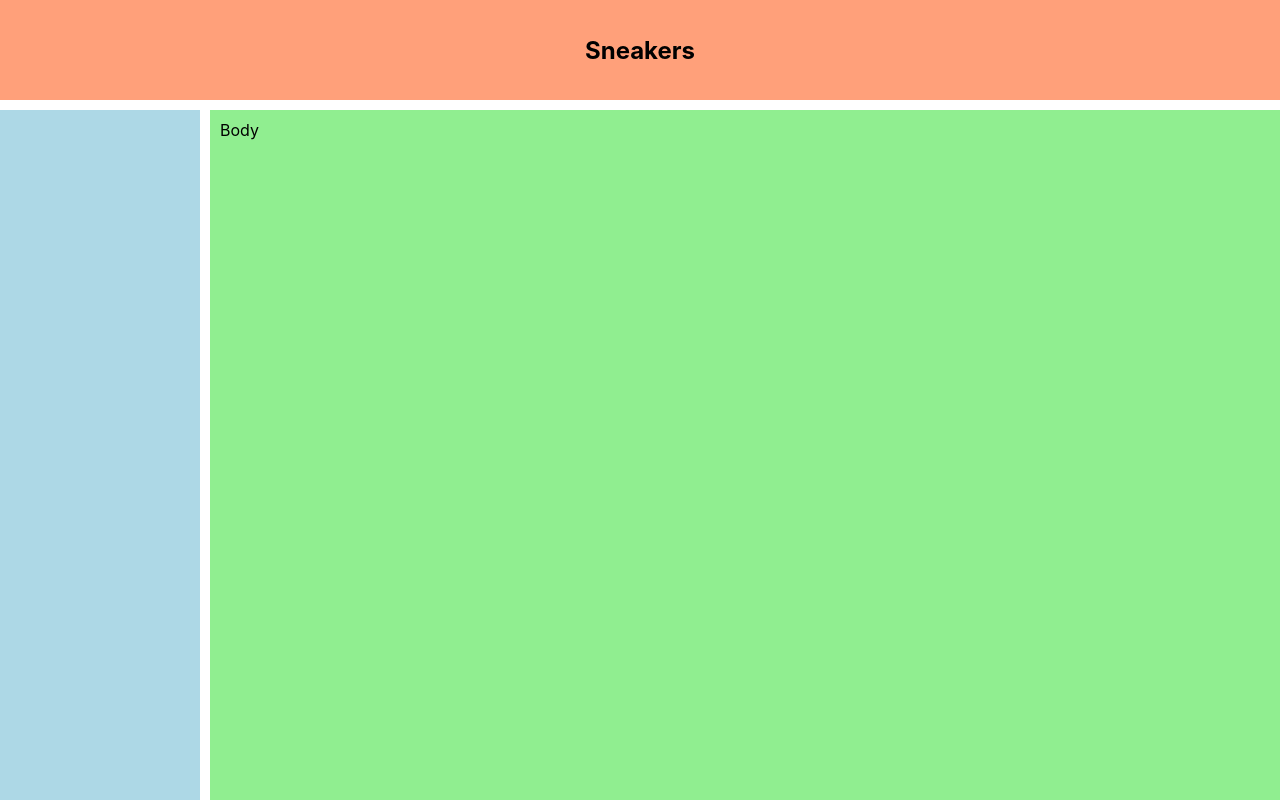
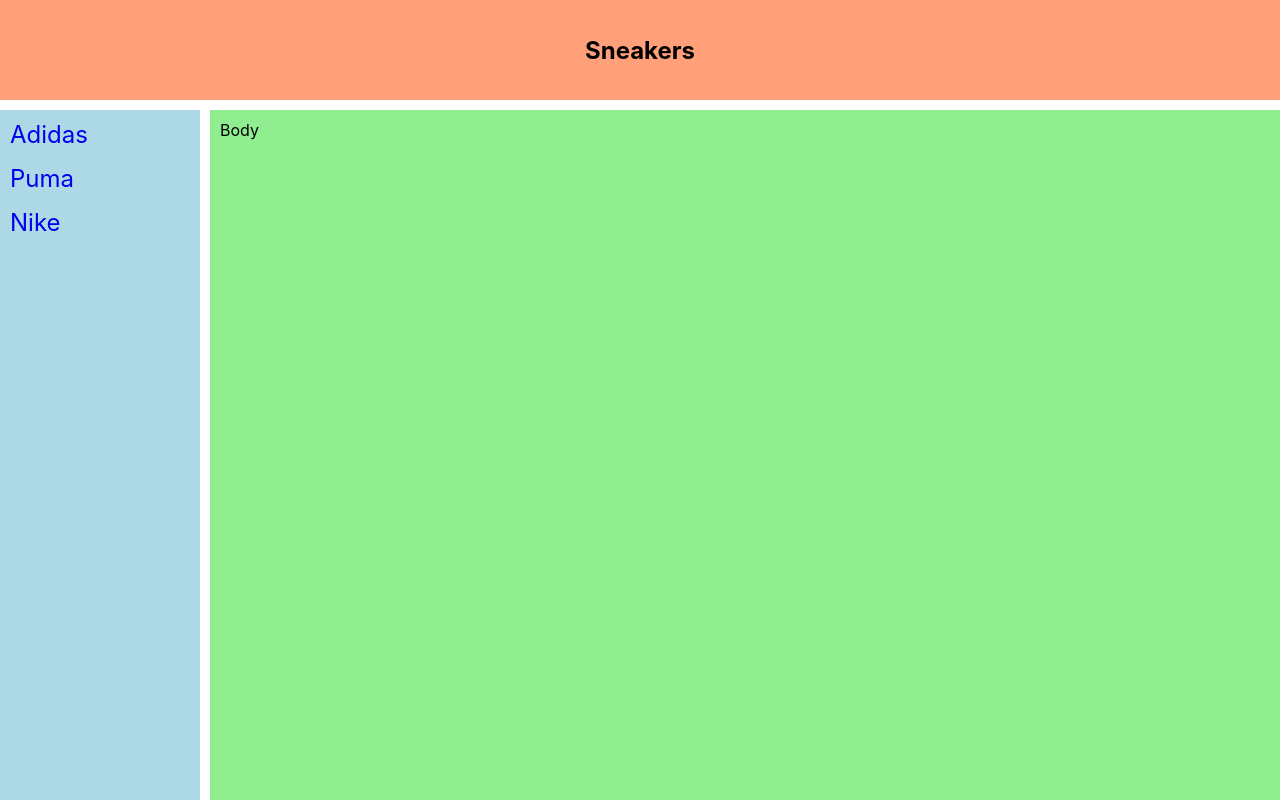
Before and after one commit to Odinokun/v-dop-tuesday-router, a React (Vite) app: page / in a window 1280 px wide. Built offline with nearby package versions, Linux system fonts and the light colour scheme.

Commit message:
feat: implement navigation links using NavLink and update styles for better layout

```diff
--- a/src/App.css
+++ b/src/App.css
@@ -33,6 +33,8 @@ ul {
   list-style: none;
   margin: 0;
   padding: 0;
+  display: flex;
+  flex-direction: column;
 }
 
 ul li {
@@ -41,4 +43,5 @@ ul li {
 
 ul li a {
   font-size: 24px;
+  text-decoration: none;
 }
--- a/src/App.tsx
+++ b/src/App.tsx
@@ -1,4 +1,6 @@
+import { NavLink } from 'react-router';
 import './App.css';
+import { linksState } from './state/links-state';
 
 function App() {
   return (
@@ -9,7 +11,17 @@ function App() {
 
       <aside className='aside'>
         <nav>
-          <ul></ul>
+          <ul>
+            {linksState.map(l => {
+              return (
+                <li>
+                  <NavLink key={l.id} to={l.title} end>
+                    {l.title}
+                  </NavLink>
+                </li>
+              );
+            })}
+          </ul>
         </nav>
       </aside>
 
```
